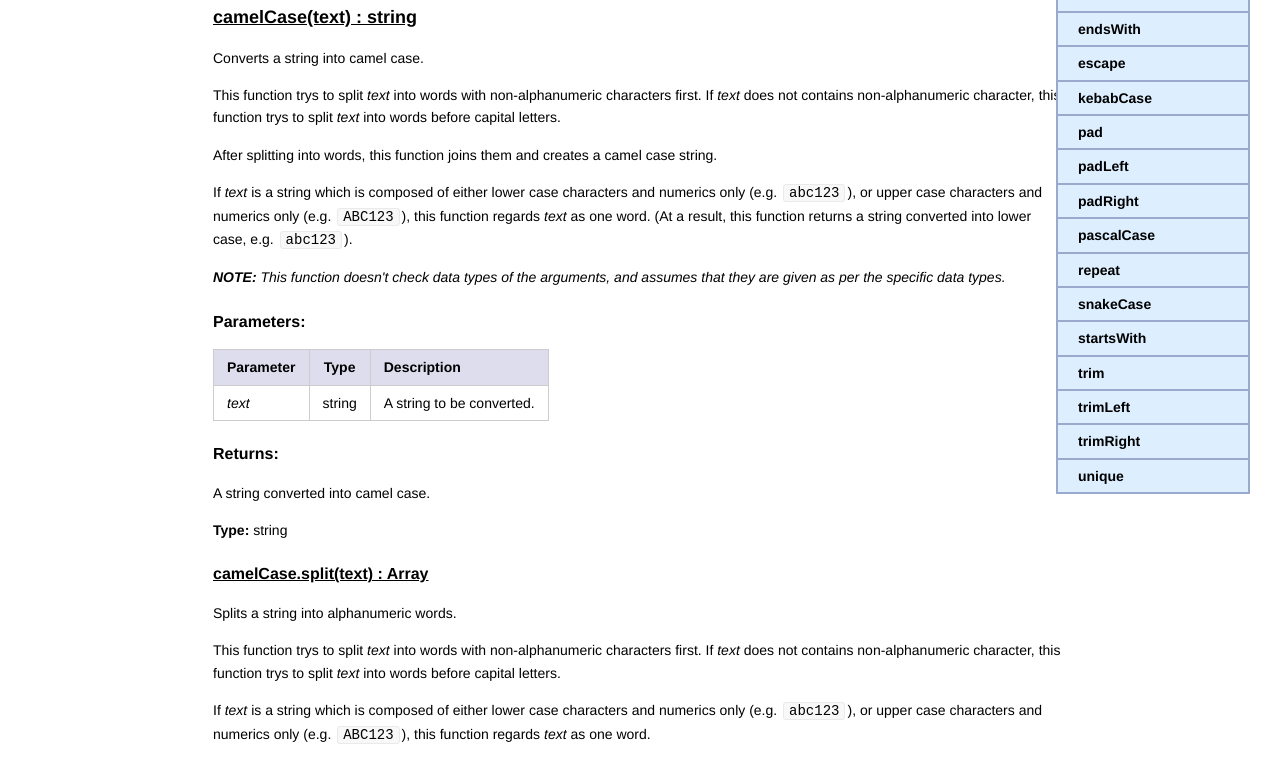
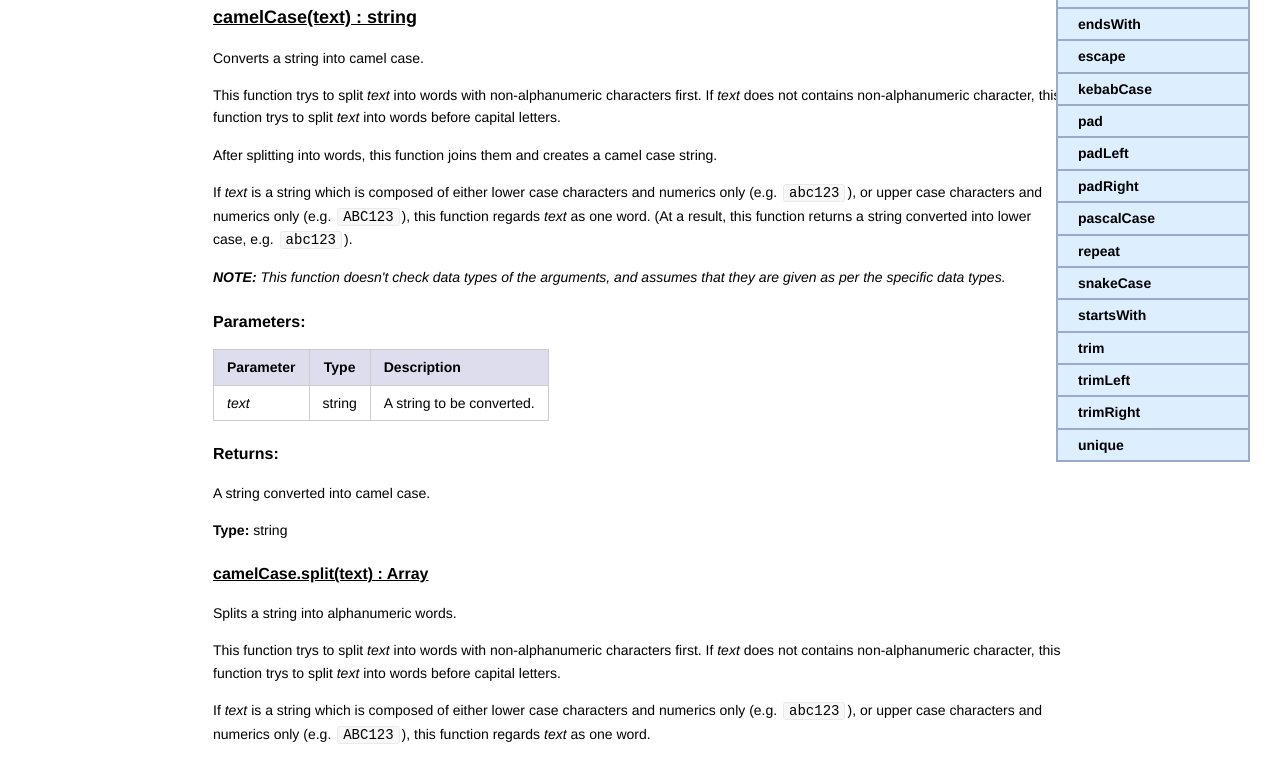
Before and after one commit to sttk/fav-text, a website: page docs/index.html in a window 1280 px wide. Shown: the part 104-862 px from the top of the page. Drawn offline with Linux system fonts and the light colour scheme.

Commit message:
Modify js and css of API document

```diff
--- a/docs/api.css
+++ b/docs/api.css
@@ -307,33 +307,44 @@ nav {
   nav {
     display: block;
     position: fixed;
-      border: solid #9ac 2px;
     top: 20px;
     left: calc(100% - 154px - 40px - 30px);
   }
-    nav > div {
+  nav > div.nav-list {
+    border-bottom: solid #9ac 2px;
+    overflow-y: auto;
+    max-height: calc(100vh - 60px);
+    background-color: #ccc;
+  }
+  nav > div.nav-list > div {
     overflow: hidden;
-      border-top: solid #9ac 2px;
+    border-style: solid;
+    border-color: #9ac;
+    border-width: 0px 2px 2px 2px;
     width: 150px;
-      padding: 5px 20px;
+    padding: 4px 20px;
     font-weight: bold;
     background-color: #def;
     cursor: pointer;
   }
-    nav > div:hover {
+  nav > div.nav-list > div:last-of-type {
+    border-bottom-width: 0px;
+  }
+  nav > div.nav-list > div:hover {
     background-color: #abc;
   }
   nav > input[type='text'] {
-      border: 0px;
+    border: solid #9ac 2px;
     width: 165px;
     font-size: 12px;
     padding: 5px 5px 5px 20px;
   }
+
   th {
     background-color: #dde;
   }
 }
-*/
+
 @media print {
   table, pre {
     page-break-inside: avoid;
--- a/docs/api.js
+++ b/docs/api.js
@@ -29,15 +29,20 @@ function createNav() {
   srchbox.addEventListener('keypress', keypressSearchbox);
   srchbox.addEventListener('keyup', keyupSearchbox);
 
+  var navlist = document.createElement('div');
+  navlist.className = 'nav-list';
+
+  nav.appendChild(srchbox);
+  nav.appendChild(navlist);
+
   var arr = document.getElementsByTagName('h3');
   for (var i = 0; i < arr.length; i++) {
     var h3 = arr[i];
-    var name = getFunctionName(h3.textContent).trim();
+    var name = getFunctionName(h3.textContent);
     h3.id = name;
-    nav.appendChild(createNavItem(name));
+    navlist.appendChild(createNavItem(name));
   }
 
-  nav.insertBefore(srchbox, nav.firstChild);
   return nav;
 }
 
@@ -59,14 +64,16 @@ function blurSearchbox(event) {
 
 function keypressSearchbox(event) {
   var textbox = event.currentTarget;
+  var navlist = textbox.nextElementSibling;
   if (event.key.length === 1) {
-    filterNav(textbox.nextElementSibling, textbox.value + event.key);
+    filterNav(navlist.firstElementChild, textbox.value + event.key);
   }
 }
 
 function keyupSearchbox(event) {
   var textbox = event.currentTarget;
-  filterNav(textbox.nextElementSibling, textbox.value);
+  var navlist = textbox.nextElementSibling;
+  filterNav(navlist.firstElementChild, textbox.value);
   textbox._empty = !textbox.value;
   if (!textbox._empty) {
     textbox.style.color = 'black';
@@ -74,10 +81,10 @@ function keyupSearchbox(event) {
 }
 
 function filterNav(firstItem, text) {
-  console.log(text);
+  //console.log(text);
   for (var item = firstItem; item != null; item = item.nextElementSibling) {
     var regex = new RegExp(text, 'i');
-    console.log(item.textContent, regex.test(item.textContent));
     item.style.display = regex.test(item.textContent) ? 'block' : 'none';
+    //console.log(item.textContent, regex.test(item.textContent));
   }
 }
```
Lines whose indentation alone changed are shown as unchanged.
